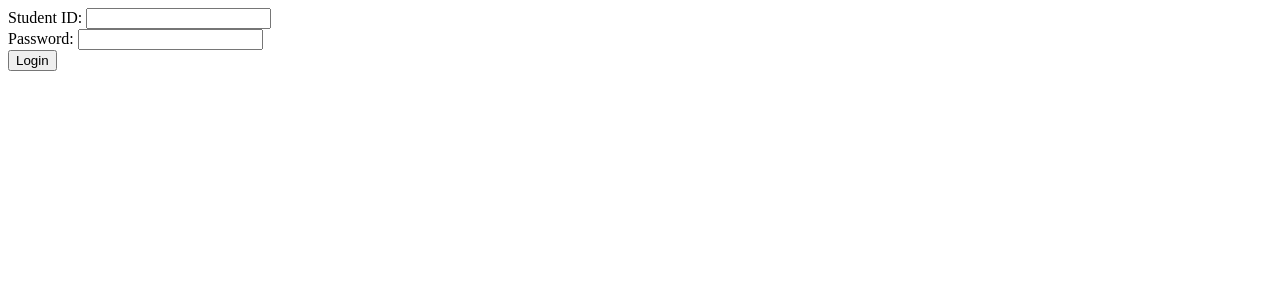
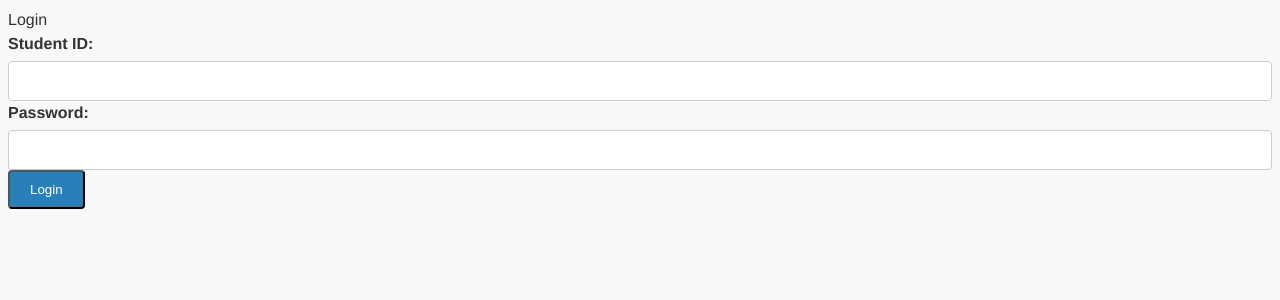
Before and after one commit to iamjonjackson/bnu-php-example, a PHP site: page / in a window 1280 px wide. Shown: the top 300 px of the page. Run offline with PHP 8.4, Linux system fonts and the light colour scheme; some libraries are stand-ins or nearby versions.

Commit message:
Task 6 - Creating a UI

```diff
--- /dev/null
+++ b/custom.css
@@ -0,0 +1,148 @@
+/* General Styles */
+body {
+    font-family: 'Helvetica Neue', Helvetica, Arial, sans-serif;
+    font-size: 16px;
+    line-height: 1.5;
+    color: #333333;
+    background-color: #f8f8f8;
+  }
+
+  /* Headings */
+  h1, h2, h3, h4, h5, h6 {
+    font-weight: bold;
+    margin-top: 0;
+  }
+
+  h1 {
+    font-size: 36px;
+    color: #2c3e50;
+  }
+
+  h2 {
+    font-size: 30px;
+    color: #2c3e50;
+  }
+
+  h3 {
+    font-size: 24px;
+    color: #2c3e50;
+  }
+
+  h4 {
+    font-size: 18px;
+    color: #2c3e50;
+  }
+
+  h5 {
+    font-size: 16px;
+    color: #2c3e50;
+  }
+
+  h6 {
+    font-size: 14px;
+    color: #2c3e50;
+  }
+
+  /* Links */
+  a {
+    color: #2980b9;
+    text-decoration: none;
+  }
+
+  a:hover {
+    color: #3498db;
+    text-decoration: underline;
+  }
+
+  /* Buttons */
+  .btn {
+    display: inline-block;
+    padding: 10px 20px;
+    background-color: #2980b9;
+    color: #ffffff;
+    border-radius: 4px;
+    text-decoration: none;
+    transition: background-color 0.3s ease;
+  }
+
+  .btn:hover {
+    background-color: #3498db;
+  }
+
+  /* Forms */
+  input[type="text"],
+  input[type="email"],
+  input[type="password"],
+  textarea {
+    padding: 10px;
+    border: 1px solid #cccccc;
+    border-radius: 4px;
+    width: 100%;
+    box-sizing: border-box;
+    font-size: 16px;
+  }
+
+  input[type="submit"] {
+    background-color: #2980b9;
+    color: #ffffff;
+    border: none;
+    padding: 10px 20px;
+    border-radius: 4px;
+    cursor: pointer;
+    transition: background-color 0.3s ease;
+  }
+
+  input[type="submit"]:hover {
+    background-color: #3498db;
+  }
+
+  /* Tables */
+  table {
+    width: 100%;
+    border-collapse: collapse;
+    margin-bottom: 20px;
+  }
+
+  th, td {
+    padding: 10px;
+    text-align: left;
+    border-bottom: 1px solid #dddddd;
+  }
+
+  th {
+    background-color: #2c3e50;
+    color: #ffffff;
+    font-weight: bold;
+  }
+
+  tr:nth-child(even) {
+    background-color: #f2f2f2;
+  }
+
+  /* Form Layouts */
+  fieldset {
+    border: 1px solid #cccccc;
+    padding: 20px;
+    margin-bottom: 20px;
+  }
+
+  legend {
+    font-weight: bold;
+    font-size: 18px;
+    color: #2c3e50;
+  }
+
+  label {
+    display: block;
+    margin-bottom: 5px;
+    font-weight: bold;
+  }
+
+  .form-group {
+    margin-bottom: 15px;
+  }
+
+  .form-inline .form-group {
+    display: inline-block;
+    margin-right: 10px;
+  }
--- a/templates/login.php
+++ b/templates/login.php
@@ -1,12 +1,23 @@
-
-<?php echo $message; ?>
-
-<form name="frmLogin" action="authenticate.php" method="post">
-   Student ID:
-   <input name="txtid" type="text" />
-   <br/>
-   Password:
-   <input name="txtpwd" type="password" />
-   <br/>
-   <input type="submit" value="Login" name="btnlogin" />
-</form>
+<div class="container mt-5">
+    <div class="row justify-content-center">
+        <div class="col-md-6">
+            <div class="card">
+                <div class="card-header">Login</div>
+                <div class="card-body">
+                    <?php echo isset($message) ? $message : ''; ?>
+                    <form action="authenticate.php" method="post">
+                        <div class="mb-3">
+                            <label for="txtid" class="form-label">Student ID:</label>
+                            <input type="text" class="form-control" name="txtid" id="txtid" required>
+                        </div>
+                        <div class="mb-3">
+                            <label for="txtpwd" class="form-label">Password:</label>
+                            <input type="password" class="form-control" name="txtpwd" id="txtpwd" required>
+                        </div>
+                        <button type="submit" name="btnlogin" class="btn btn-primary">Login</button>
+                    </form>
+                </div>
+            </div>
+        </div>
+    </div>
+</div>
--- a/templates/partials/header.php
+++ b/templates/partials/header.php
@@ -3,6 +3,7 @@
    <head>
       <title>BNU Student Web Application</title>
       <!-- styles and JS here -->
+      <link href="custom.css" rel="stylesheet">
 
    </head>
 
```
Also changed, not shown: templates/partials/nav.php (+8 -9 lines).
